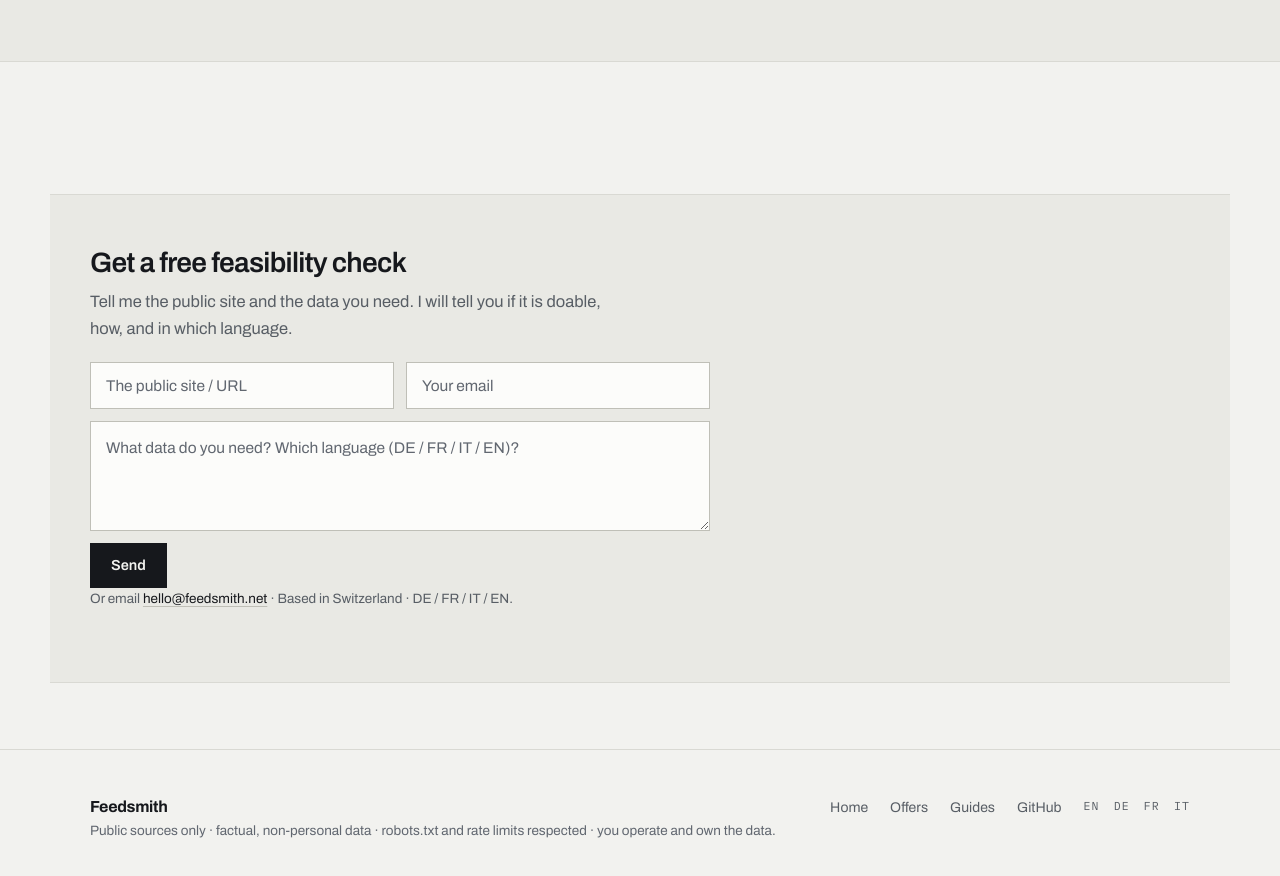
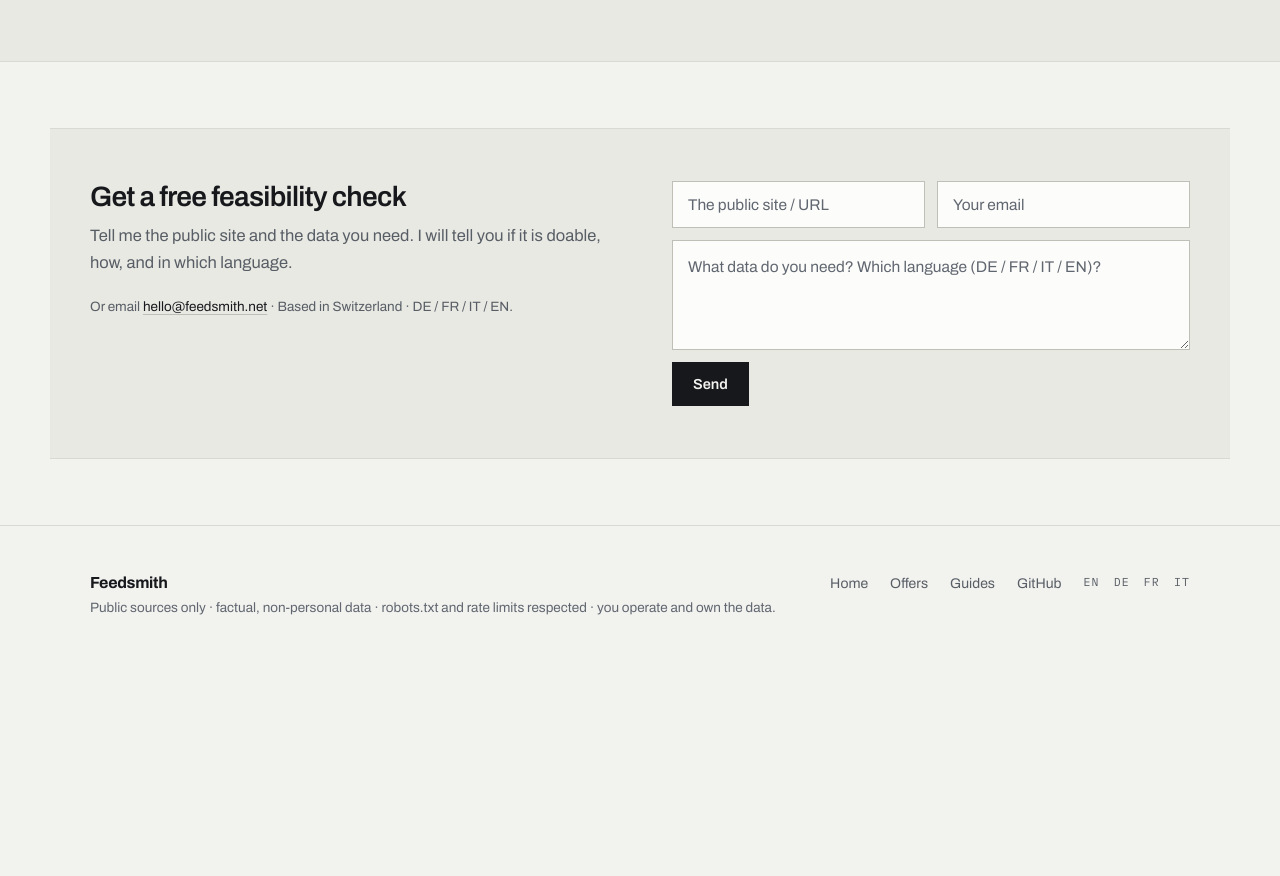
Before and after one commit to Massii-08/feedsmith-site, a plain HTML site: page index.html in a window 1280 px wide. Shown: the part 4500-5376 px from the top of the page. After the commit the page ends 5179 px from the top, so only its background shows below. Drawn offline with Linux system fonts and the light colour scheme.

Commit message:
redesign: bloc de contact en deux colonnes, rythme vertical resserré
La bande de contact portait le formulaire sur une seule colonne, laissant
la moitié droite vide et un trou de 130 px au-dessus. Elle se scinde
maintenant (argumentaire à gauche, formulaire à droite) sur la home
uniquement ; les pages offre gardent leur bande simple.

```diff
--- a/css/style.css
+++ b/css/style.css
@@ -267,9 +267,13 @@ main ol li::marker{font-family:var(--mono);color:var(--sig)}
 .cta{
   background:var(--paper-2);border:0;border-top:1px solid var(--rule);
   border-bottom:1px solid var(--rule);border-radius:0;box-shadow:none;
-  padding:52px var(--pad);margin:66px calc(var(--pad)*-1) 0;text-align:left;
+  padding:52px var(--pad);margin:0 calc(var(--pad)*-1);text-align:left;
 }
 .cta::before{content:none}
+/* the home CTA carries the form, so it splits: pitch left, form right */
+.cta.cols-2{gap:64px;align-items:start}
+.cta.cols-2>*{min-width:0}
+.cta .muted.small{margin:14px 0 0}
 .cta h2,.cta h3,.cta .section-title{font-size:28px;margin:0 0 10px;max-width:26ch}
 .cta p{margin:0 0 20px;color:var(--mid);max-width:56ch}
 .cta .lead{margin-left:0;margin-right:0}
--- a/index.html
+++ b/index.html
@@ -219,16 +219,18 @@
 
 <!-- ===================== CONTACT ===================== -->
 <section id="contact"><div class="container">
-  <div class="cta">
-    <h2>Get a free feasibility check</h2>
-    <p>Tell me the public site and the data you need. I will tell you if it is doable, how, and in which language.</p>
+  <div class="cta cols-2">
+    <div>
+      <h2>Get a free feasibility check</h2>
+      <p>Tell me the public site and the data you need. I will tell you if it is doable, how, and in which language.</p>
+      <p class="muted small">Or email <a href="mailto:hello@feedsmith.net">hello@feedsmith.net</a> · Based in Switzerland · DE / FR / IT / EN.</p>
+    </div>
     <form class="contact-form" action="https://formspree.io/f/mpqelldw" method="POST">
       <input type="url" name="target_url" aria-label="The public site or URL" placeholder="The public site / URL" required />
       <input type="email" name="email" aria-label="Your email" placeholder="Your email" required />
       <textarea name="details" aria-label="What data do you need, and in which language" placeholder="What data do you need? Which language (DE / FR / IT / EN)?" required></textarea>
       <button class="btn btn-primary" type="submit">Send</button>
     </form>
-    <p class="muted small">Or email <a href="mailto:hello@feedsmith.net">hello@feedsmith.net</a> · Based in Switzerland · DE / FR / IT / EN.</p>
   </div>
 </div></section>
 
```
Also changed, not shown: de/index.html (+6 -4 lines), fr/index.html (+6 -4 lines), it/index.html (+6 -4 lines).
